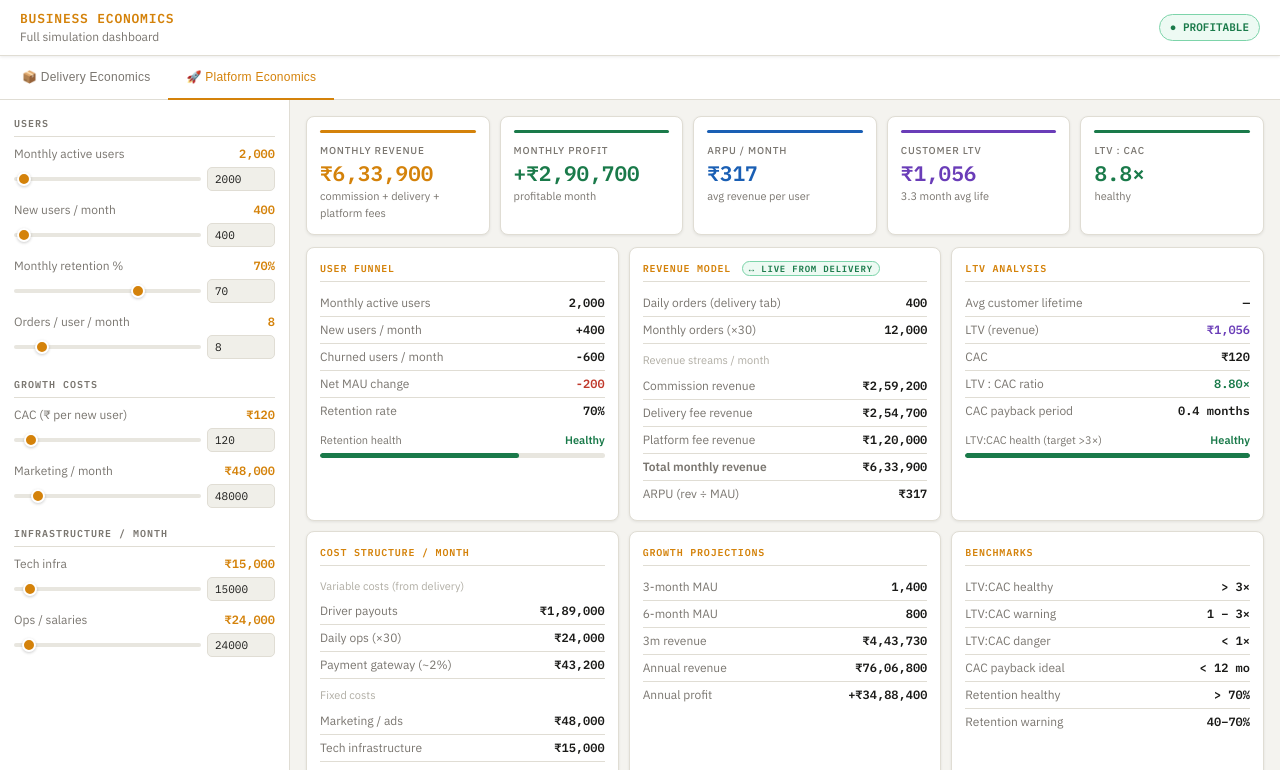
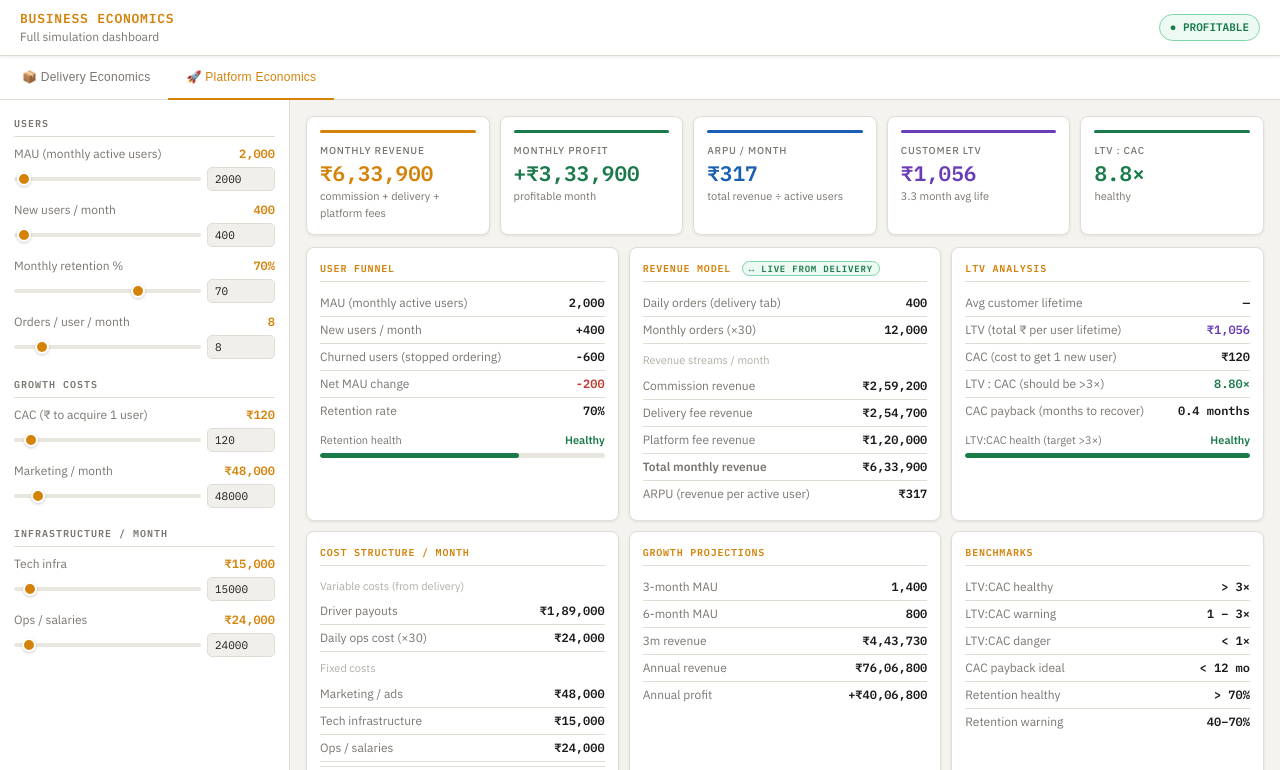
Before and after one commit to Aryan-yadav15/KhaoGully-economics-dashboard, a plain HTML site: page index.html in a window 1280 px wide. Both pictures are taken after a click on the button "🚀 Platform Economics". Shown: the top 770 px of the page. Drawn offline with Linux system fonts and the light colour scheme.

Commit message:
Update labels for operational cost and users

```diff
--- a/index.html
+++ b/index.html
@@ -213,10 +213,11 @@ tbody tr:hover{background:var(--bg3);}
     </div>
 
     <div class="sb-section">
-      <div class="sb-label">Ops cost / day</div>
+      <div class="sb-label">Daily ops cost</div>
       <div class="ctrl">
-        <div class="ctrl-label">Operational cost <span class="ctrl-val" id="v-opcost">₹800</span></div>
+        <div class="ctrl-label">Operational cost / day <span class="ctrl-val" id="v-opcost">₹800</span></div>
         <div class="ctrl-inputs"><input type="range" min="0" max="10000" step="100" value="800" id="s-opcost" oninput="syncS('opcost',this.value);recalcD()"><input type="number" id="n-opcost" value="800" min="0" oninput="syncN('opcost',this.value);recalcD()"></div>
+        <div style="font-size:10px;color:var(--muted);margin-top:3px">Packaging, phone recharges, misc daily spend. Shows as ×30 in Platform tab.</div>
       </div>
     </div>
 
@@ -249,7 +250,7 @@ tbody tr:hover{background:var(--bg3);}
     <div class="sb-section">
       <div class="sb-label">Users</div>
       <div class="ctrl">
-        <div class="ctrl-label">Monthly active users <span class="ctrl-val" id="v-mau">2,000</span></div>
+        <div class="ctrl-label">MAU (monthly active users) <span class="ctrl-val" id="v-mau">2,000</span></div>
         <div class="ctrl-inputs"><input type="range" min="100" max="100000" step="100" value="2000" id="s-mau" oninput="syncS('mau',this.value);recalcP()"><input type="number" id="n-mau" value="2000" min="1" oninput="syncN('mau',this.value);recalcP()"></div>
       </div>
       <div class="ctrl">
@@ -268,7 +269,7 @@ tbody tr:hover{background:var(--bg3);}
     <div class="sb-section">
       <div class="sb-label">Growth costs</div>
       <div class="ctrl">
-        <div class="ctrl-label">CAC (₹ per new user) <span class="ctrl-val" id="v-cac">₹120</span></div>
+        <div class="ctrl-label">CAC (₹ to acquire 1 user) <span class="ctrl-val" id="v-cac">₹120</span></div>
         <div class="ctrl-inputs"><input type="range" min="10" max="2000" step="10" value="120" id="s-cac" oninput="syncS('cac',this.value);recalcP()"><input type="number" id="n-cac" value="120" min="0" oninput="syncN('cac',this.value);recalcP()"></div>
       </div>
       <div class="ctrl">
@@ -348,16 +349,16 @@ tbody tr:hover{background:var(--bg3);}
     <div class="metrics" style="grid-template-columns:repeat(5,1fr)">
       <div class="metric"><div class="metric-bar" style="background:var(--amber)"></div><div class="metric-label">Monthly revenue</div><div class="metric-val" id="pm-rev">—</div><div class="metric-sub">commission + delivery + platform fees</div></div>
       <div class="metric"><div class="metric-bar" style="background:var(--green)"></div><div class="metric-label">Monthly profit</div><div class="metric-val" id="pm-profit">—</div><div class="metric-sub" id="pm-profit-sub">—</div></div>
-      <div class="metric"><div class="metric-bar" style="background:var(--blue)"></div><div class="metric-label">ARPU / month</div><div class="metric-val" id="pm-arpu">—</div><div class="metric-sub">avg revenue per user</div></div>
-      <div class="metric"><div class="metric-bar" style="background:var(--purple)"></div><div class="metric-label">Customer LTV</div><div class="metric-val" id="pm-ltv">—</div><div class="metric-sub" id="pm-ltv-sub">—</div></div>
-      <div class="metric"><div class="metric-bar" style="background:var(--green)"></div><div class="metric-label">LTV : CAC</div><div class="metric-val" id="pm-ratio">—</div><div class="metric-sub" id="pm-ratio-sub">—</div></div>
+      <div class="metric"><div class="metric-bar" style="background:var(--blue)"></div><div class="metric-label">ARPU / month</div><div class="metric-val" id="pm-arpu">—</div><div class="metric-sub">total revenue ÷ active users</div></div>
+      <div class="metric"><div class="metric-bar" style="background:var(--purple)"></div><div class="metric-label">Customer LTV</div><div class="metric-val" id="pm-ltv">—</div><div class="metric-sub" id="pm-ltv-sub">total ₹ a user brings in their lifetime</div></div>
+      <div class="metric"><div class="metric-bar" style="background:var(--green)"></div><div class="metric-label">LTV : CAC</div><div class="metric-val" id="pm-ratio">—</div><div class="metric-sub" id="pm-ratio-sub">lifetime value vs cost to acquire</div></div>
     </div>
     <div class="plat-grid">
       <div class="plat-card">
         <div class="plat-card-title">User funnel</div>
-        <div class="prow">Monthly active users<span class="pval" id="pp-mau">—</span></div>
+        <div class="prow">MAU (monthly active users)<span class="pval" id="pp-mau">—</span></div>
         <div class="prow">New users / month<span class="pval pos" id="pp-newu">—</span></div>
-        <div class="prow">Churned users / month<span class="pval neg" id="pp-churn">—</span></div>
+        <div class="prow">Churned users (stopped ordering)<span class="pval neg" id="pp-churn">—</span></div>
         <div class="prow">Net MAU change<span class="pval" id="pp-net">—</span></div>
         <div class="prow" style="border-bottom:none">Retention rate<span class="pval" id="pp-ret">—</span></div>
         <div style="margin-top:8px"><div style="display:flex;justify-content:space-between;font-size:11px;color:var(--muted);margin-bottom:4px">Retention health<span class="health-label" id="pp-ret-label">—</span></div><div class="hbar-bg"><div id="pp-ret-bar" class="hbar-fill"></div></div></div>
@@ -371,23 +372,22 @@ tbody tr:hover{background:var(--bg3);}
         <div class="prow">Delivery fee revenue<span class="pval amb" id="pp-deliv-rev">—</span></div>
         <div class="prow">Platform fee revenue<span class="pval amb" id="pp-plat-rev">—</span></div>
         <div class="prow" style="font-weight:600">Total monthly revenue<span class="pval amb" id="pp-rev2">—</span></div>
-        <div class="prow" style="border-bottom:none">ARPU (rev ÷ MAU)<span class="pval" id="pp-arpu2">—</span></div>
+        <div class="prow" style="border-bottom:none">ARPU (revenue per active user)<span class="pval" id="pp-arpu2">—</span></div>
       </div>
       <div class="plat-card">
         <div class="plat-card-title">LTV analysis</div>
         <div class="prow">Avg customer lifetime<span class="pval" id="pp-life">—</span></div>
-        <div class="prow">LTV (revenue)<span class="pval" style="color:var(--purple)" id="pp-ltv2">—</span></div>
-        <div class="prow">CAC<span class="pval neg" id="pp-cac2">—</span></div>
-        <div class="prow">LTV : CAC ratio<span class="pval" id="pp-ratio2">—</span></div>
-        <div class="prow" style="border-bottom:none">CAC payback period<span class="pval" id="pp-payback">—</span></div>
+        <div class="prow">LTV (total ₹ per user lifetime)<span class="pval" style="color:var(--purple)" id="pp-ltv2">—</span></div>
+        <div class="prow">CAC (cost to get 1 new user)<span class="pval neg" id="pp-cac2">—</span></div>
+        <div class="prow">LTV : CAC (should be &gt;3×)<span class="pval" id="pp-ratio2">—</span></div>
+        <div class="prow" style="border-bottom:none">CAC payback (months to recover)<span class="pval" id="pp-payback">—</span></div>
         <div style="margin-top:8px"><div style="display:flex;justify-content:space-between;font-size:11px;color:var(--muted);margin-bottom:4px">LTV:CAC health (target &gt;3×)<span class="health-label" id="pp-ratio-label">—</span></div><div class="hbar-bg"><div id="pp-ratio-bar" class="hbar-fill"></div></div></div>
       </div>
       <div class="plat-card">
         <div class="plat-card-title">Cost structure / month</div>
         <div class="prow" style="font-size:11px;color:var(--muted2);border-bottom:none">Variable costs (from delivery)</div>
         <div class="prow">Driver payouts<span class="pval neg" id="pp-drivercost">—</span></div>
-        <div class="prow">Daily ops (×30)<span class="pval neg" id="pp-dailyops">—</span></div>
-        <div class="prow">Payment gateway (~2%)<span class="pval neg" id="pp-gateway">—</span></div>
+        <div class="prow">Daily ops cost (×30)<span class="pval neg" id="pp-dailyops">—</span></div>
         <div class="prow" style="font-size:11px;color:var(--muted2);border-bottom:none;margin-top:4px">Fixed costs</div>
         <div class="prow">Marketing / ads<span class="pval neg" id="pp-mktg">—</span></div>
         <div class="prow">Tech infrastructure<span class="pval neg" id="pp-infra">—</span></div>
@@ -661,11 +661,9 @@ function recalcP(){
   // ── Variable costs (from delivery) ──
   const monthlyDriverCost = (delivSnap.tDC || 0) * 30;
   const monthlyOpsCost    = (delivSnap.opcost || 0) * 30;
-  const gmv               = dailyOrders * gv('aov') * 30;  // gross merchandise value
-  const gatewayCost       = gmv * 0.02;  // Razorpay ~2%
 
   // ── Total costs & profit ──
-  const totalCosts = monthlyDriverCost + monthlyOpsCost + gatewayCost + mktg + infra + platops;
+  const totalCosts = monthlyDriverCost + monthlyOpsCost + mktg + infra + platops;
   const netP       = totalRev - totalCosts;
 
   // ── Churn / growth ──
@@ -716,7 +714,6 @@ function recalcP(){
   // costs — variable
   S('pp-drivercost','₹'+ri(monthlyDriverCost));
   S('pp-dailyops','₹'+ri(monthlyOpsCost));
-  S('pp-gateway','₹'+ri(gatewayCost));
   // costs — fixed
   S('pp-mktg','₹'+ri(mktg));
   S('pp-infra','₹'+ri(infra));
@@ -744,8 +741,7 @@ function recalcP(){
     {n:'Delivery fee revenue',   c:'Revenue',       v:monthlyDelivRev,    s:1},
     {n:'Platform fee revenue',   c:'Revenue',       v:monthlyPlatRev,     s:1},
     {n:'Driver payouts',         c:'Variable cost', v:monthlyDriverCost,  s:-1},
-    {n:'Daily operations (×30)', c:'Variable cost', v:monthlyOpsCost,     s:-1},
-    {n:'Payment gateway (~2%)',  c:'Variable cost', v:gatewayCost,        s:-1},
+    {n:'Daily ops cost (×30)',   c:'Variable cost', v:monthlyOpsCost,     s:-1},
     {n:'Marketing / ads',        c:'Fixed cost',    v:mktg,               s:-1},
     {n:'Tech infrastructure',    c:'Fixed cost',    v:infra,              s:-1},
     {n:'Ops / salaries',         c:'Fixed cost',    v:platops,            s:-1},
```
